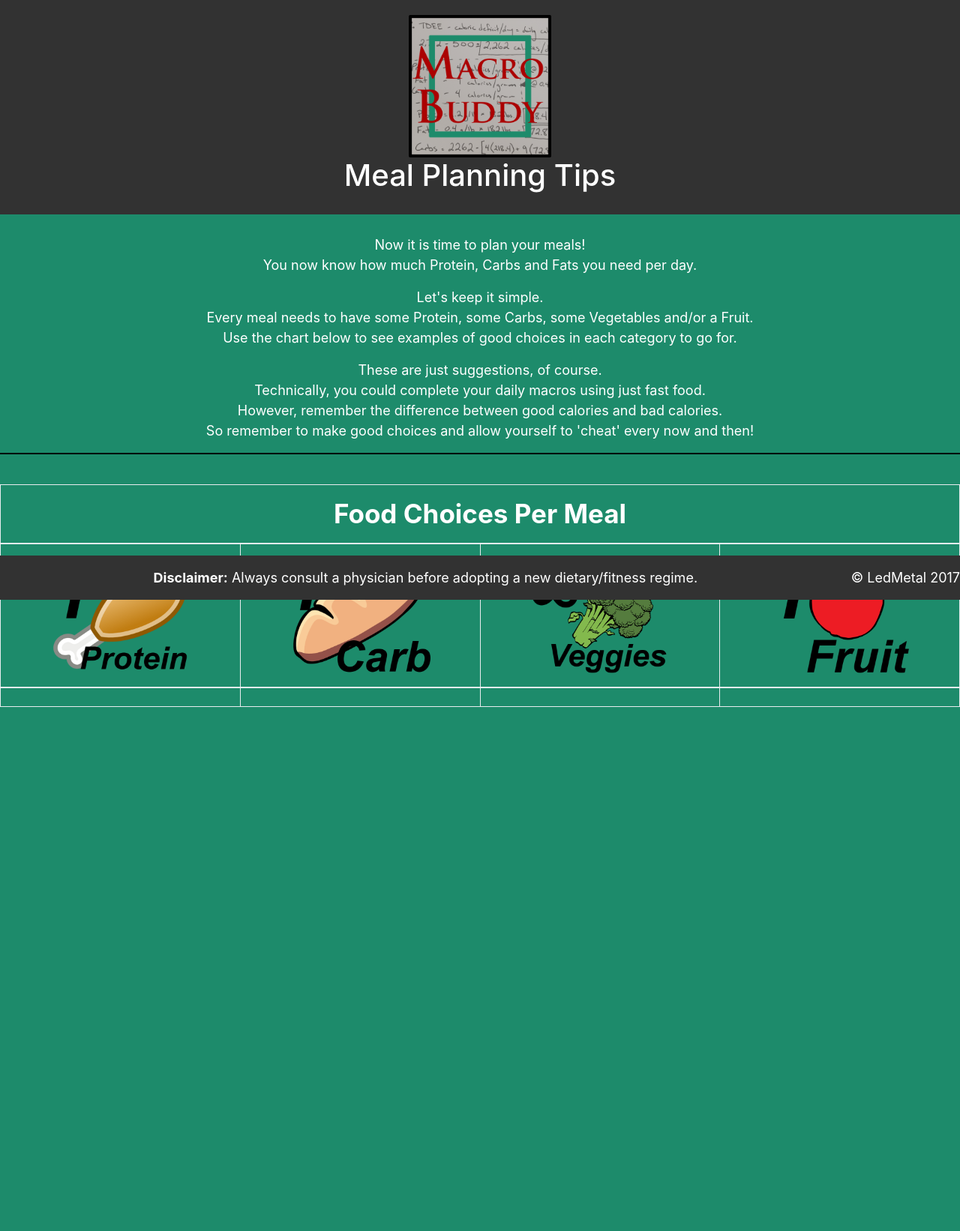
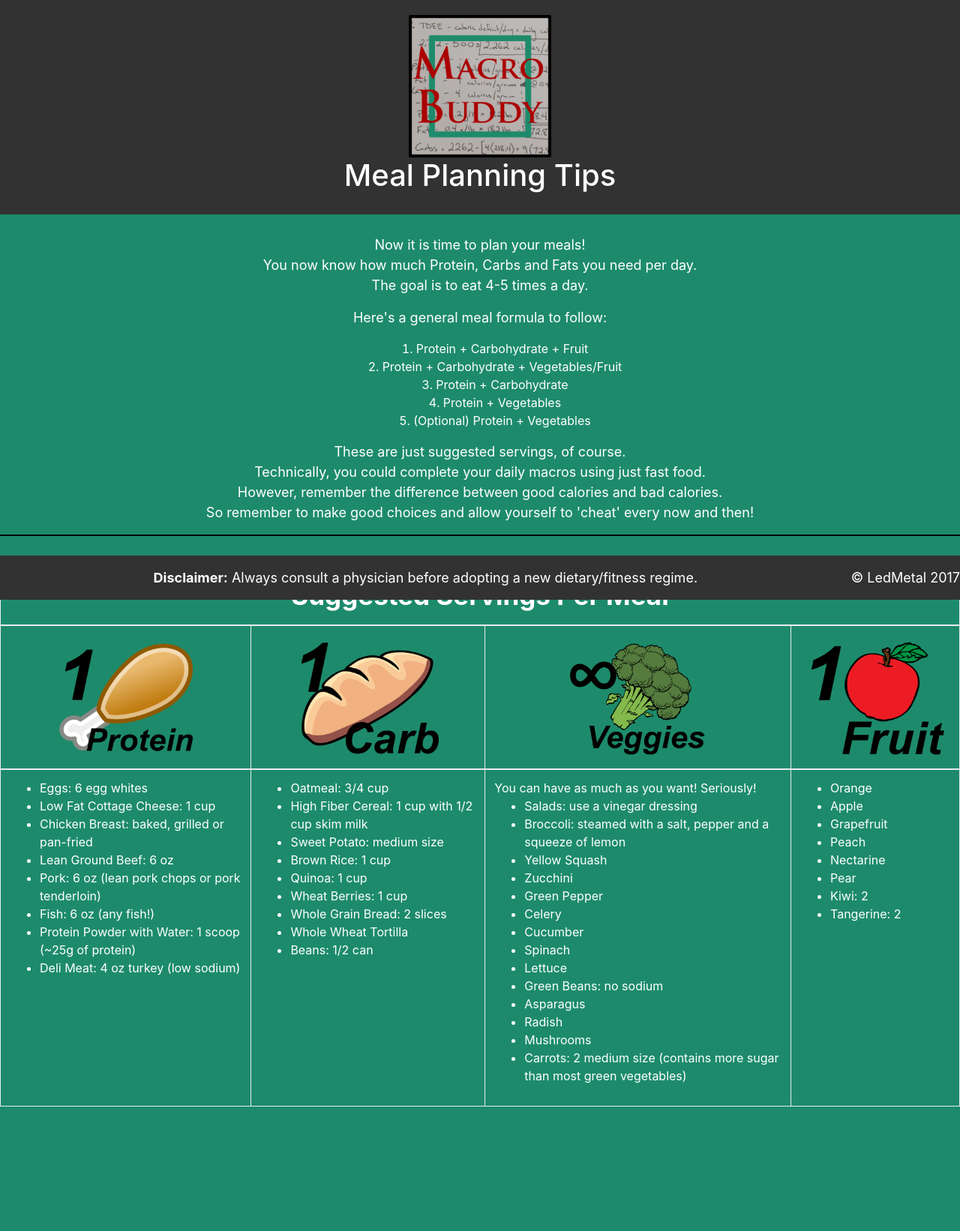
Before and after one commit to LedMetal/MacroBuddy, a PHP site: page /HTML/mealPrep.html in a window 1280 px wide. Shown: the whole page at 75% size. Before the commit the page ends 1109 px from the top, so only its background shows below. Run offline with PHP 8.4, Linux system fonts and the light colour scheme; lists and menus that the app fills with data are empty; some libraries are stand-ins or nearby versions.

Commit message:
Fill up the main table

```diff
--- a/MacroBuddy/CSS/mealPrep.css
+++ b/MacroBuddy/CSS/mealPrep.css
@@ -19,6 +19,10 @@ p {
     font-size: large;
 }
 
+#orderedList {
+    list-style-position: inside;
+}
+
 hr {
     border: 1px solid black;
 }
--- a/MacroBuddy/HTML/mealPrep.html
+++ b/MacroBuddy/HTML/mealPrep.html
@@ -30,14 +30,20 @@
             <p>
                 <br />Now it is time to plan your meals!<br />
                 You now know how much Protein, Carbs and Fats you need per day.<br />
+                The goal is to eat 4-5 times a day.<br />
             </p>
             <p>
-                Let's keep it simple.<br />
-                Every meal needs to have some Protein, some Carbs, some Vegetables and/or a Fruit.<br />
-                Use the chart below to see examples of good choices in each category to go for.<br />
+                Here's a general meal formula to follow:
+                <ol id="orderedList">
+                    <li>Protein + Carbohydrate + Fruit</li>
+                    <li>Protein + Carbohydrate + Vegetables/Fruit</li>
+                    <li>Protein + Carbohydrate</li>
+                    <li>Protein + Vegetables</li>
+                    <li>(Optional) Protein + Vegetables</li>
+                </ol>
             </p>
             <p>
-                These are just suggestions, of course.<br />
+                These are just suggested servings, of course.<br />
                 Technically, you could complete your daily macros using just fast food.<br />
                 However, remember the difference between good calories and bad calories.<br />
                 So remember to make good choices and allow yourself to 'cheat' every now and then!<br />
@@ -48,10 +54,11 @@
     <hr /><br />
 
     <!-- Main Table -->
+    <div class="table-responsive">
         <table class="table table-bordered">
             <thead>
                 <tr>
-                <th id="tableTitle" colspan="4">Food Choices Per Meal</th>
+                    <th id="tableTitle" colspan="4">Suggested Servings Per Meal</th>
                 </tr>
 
                 <tr>
@@ -63,13 +70,69 @@
             </thead>
             <tbody>
                 <tr>
-                <td></td>
-                <td></td>
-                <td></td>
-                <td></td>
+                    <td>
+                        <ul>
+                            <li>Eggs: 6 egg whites</li>
+                            <li>Low Fat Cottage Cheese: 1 cup</li>
+                            <li>Chicken Breast: baked, grilled or pan-fried</li>
+                            <li>Lean Ground Beef: 6 oz</li>
+                            <li>Pork: 6 oz (lean pork chops or pork tenderloin)</li>
+                            <li>Fish: 6 oz (any fish!)</li>
+                            <li>Protein Powder with Water: 1 scoop (~25g of protein)</li>
+                            <li>Deli Meat: 4 oz turkey (low sodium)</li>
+                        </ul>
+                    </td>
+
+                    <td>
+                        <ul>
+                            <li>Oatmeal: 3/4 cup</li>
+                            <li>High Fiber Cereal: 1 cup with 1/2 cup skim milk</li>
+                            <li>Sweet Potato: medium size</li>
+                            <li>Brown Rice: 1 cup</li>
+                            <li>Quinoa: 1 cup</li>
+                            <li>Wheat Berries: 1 cup</li>
+                            <li>Whole Grain Bread: 2 slices</li>
+                            <li>Whole Wheat Tortilla</li>
+                            <li>Beans: 1/2 can</li>
+                        </ul>
+                    </td>
+
+                    <td>
+                        You can have as much as you want! Seriously!
+                        <ul>
+                            <li>Salads: use a vinegar dressing</li>
+                            <li>Broccoli: steamed with a salt, pepper and a squeeze of lemon</li>
+                            <li>Yellow Squash</li>
+                            <li>Zucchini</li>
+                            <li>Green Pepper</li>
+                            <li>Celery</li>
+                            <li>Cucumber</li>
+                            <li>Spinach</li>
+                            <li>Lettuce</li>
+                            <li>Green Beans: no sodium</li>
+                            <li>Asparagus</li>
+                            <li>Radish</li>
+                            <li>Mushrooms</li>
+                            <li>Carrots: 2 medium size (contains more sugar than most green vegetables)</li>
+                        </ul>
+                    </td>
+
+                    <td>
+                        <ul>
+                            <li>Orange</li>
+                            <li>Apple</li>
+                            <li>Grapefruit</li>
+                            <li>Peach</li>
+                            <li>Nectarine</li>
+                            <li>Pear</li>
+                            <li>Kiwi: 2</li>
+                            <li>Tangerine: 2</li>
+                        </ul>
+                    </td>
                 </tr>
             </tbody>
         </table>
+    </div>
 
     <!-- Footer Bar -->
     <div id="footerBar" class="footer fixed-bottom">
```
Lines whose indentation alone changed are shown as unchanged.
